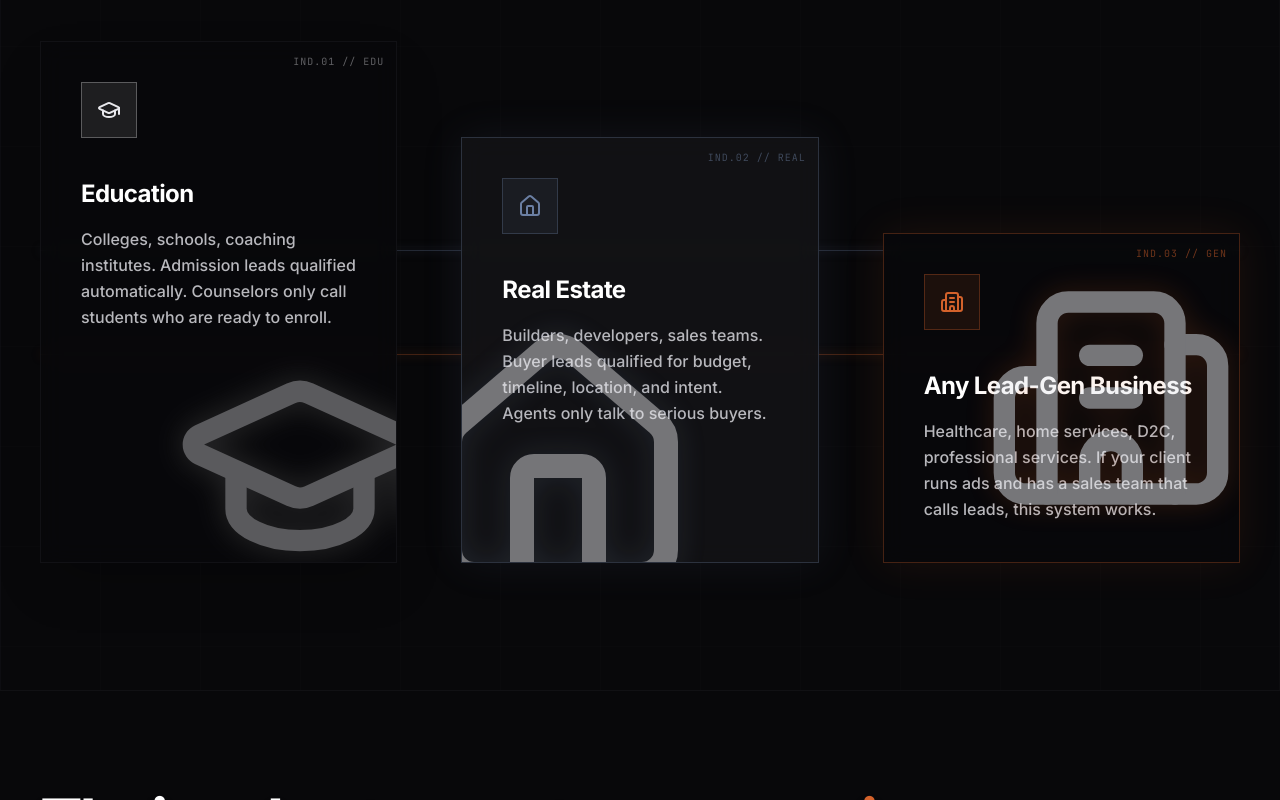
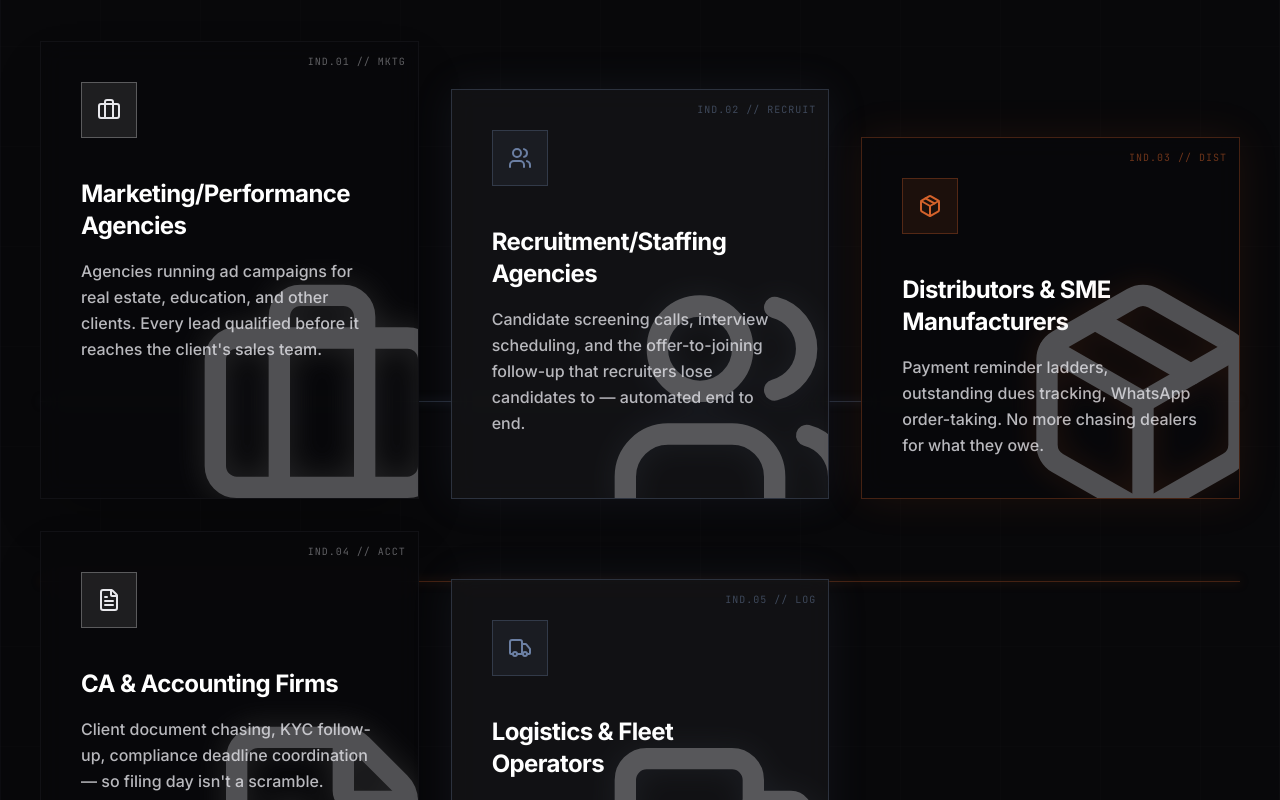
Before and after one commit to Sceduled/kavlron-website, a Next.js app: page / in a window 1280 px wide. Shown: the part 6060-6860 px from the top of the page. Built offline with nearby package versions, Linux system fonts and the light colour scheme.

Commit message:
Phase 7: Industry grid expanded to 5 niches

```diff
--- a/src/app/components/BuiltForSection.tsx
+++ b/src/app/components/BuiltForSection.tsx
@@ -1,28 +1,39 @@
-import { GraduationCap, Home, Building2 } from "lucide-react";
+import { Briefcase, Users, Package, FileText, Truck } from "lucide-react";
 
 const industries = [
   {
-    icon: GraduationCap,
-    title: "Education",
-    description: "Colleges, schools, coaching institutes. Admission leads qualified automatically. Counselors only call students who are ready to enroll."
+    icon: Briefcase,
+    title: "Marketing/Performance Agencies",
+    description: "Agencies running ad campaigns for real estate, education, and other clients. Every lead qualified before it reaches the client's sales team.",
+    label: "IND.01 // MKTG"
   },
   {
-    icon: Home,
-    title: "Real Estate",
-    description: "Builders, developers, sales teams. Buyer leads qualified for budget, timeline, location, and intent. Agents only talk to serious buyers."
+    icon: Users,
+    title: "Recruitment/Staffing Agencies",
+    description: "Candidate screening calls, interview scheduling, and the offer-to-joining follow-up that recruiters lose candidates to — automated end to end.",
+    label: "IND.02 // RECRUIT"
   },
   {
-    icon: Building2,
-    title: "Any Lead-Gen Business",
-    description: "Healthcare, home services, D2C, professional services. If your client runs ads and has a sales team that calls leads, this system works."
+    icon: Package,
+    title: "Distributors & SME Manufacturers",
+    description: "Payment reminder ladders, outstanding dues tracking, WhatsApp order-taking. No more chasing dealers for what they owe.",
+    label: "IND.03 // DIST"
+  },
+  {
+    icon: FileText,
+    title: "CA & Accounting Firms",
+    description: "Client document chasing, KYC follow-up, compliance deadline coordination — so filing day isn't a scramble.",
+    label: "IND.04 // ACCT"
+  },
+  {
+    icon: Truck,
+    title: "Logistics & Fleet Operators",
+    description: "Proof-of-delivery chasing, driver coordination, dispatch status updates, synced automatically instead of lost in a WhatsApp thread.",
+    label: "IND.05 // LOG"
   }
 ];
 
 export default function BuiltForSection() {
-  const Icon0 = industries[0].icon;
-  const Icon1 = industries[1].icon;
-  const Icon2 = industries[2].icon;
-
   return (
     <section className="relative bg-background px-6 py-32 lg:px-10 overflow-hidden">
 
@@ -39,63 +50,64 @@ export default function BuiltForSection() {
       <div className="mx-auto w-full max-w-7xl relative z-10">
         <div className="mb-16 md:mb-24">
           <h2 className="text-[40px] font-bold leading-[1.1] tracking-tighter text-white sm:text-[64px] drop-shadow-xl text-center">
-            Built for businesses <span className="text-foreground">that run on leads.</span>
+            Built for businesses <span className="text-foreground">that run on follow-up.</span>
           </h2>
         </div>
 
-        {/* Cinematic Staggered Grid */}
+        {/* Cinematic Grid */}
         <div className="relative">
           {/* Background architectural connecting lines */}
           <div className="absolute top-[40%] left-0 w-full h-[1px] bg-accent-blue/30 hidden lg:block shadow-[0_0_10px_rgba(107,127,163,0.5)]" />
           <div className="absolute top-[60%] left-0 w-full h-[1px] bg-accent-amber/30 hidden lg:block shadow-[0_0_10px_rgba(212,98,43,0.5)]" />
 
-          <div className="grid grid-cols-1 lg:grid-cols-3 gap-8 lg:gap-16 relative z-10">
+          <div className="grid grid-cols-1 lg:grid-cols-3 gap-8 relative z-10">
+            {industries.map((ind, index) => {
+              const Icon = ind.icon;
+              // Stagger effect
+              const mtClass = index % 3 === 0 ? "" : index % 3 === 1 ? "lg:mt-12" : "lg:mt-24";
 
-            {/* Block 1: Education */}
-            <div className="border border-border/40 bg-background/90 backdrop-blur-md p-8 md:p-10 relative group overflow-hidden shadow-2xl transition-transform duration-500 hover:-translate-y-2">
-              <div className="absolute top-0 right-0 p-3 font-mono text-[10px] text-text-muted/50 uppercase tracking-widest">IND.01 // EDU</div>
+              // Color themes
+              let borderColor = "border-border/40";
+              let shadowColor = "shadow-2xl";
+              let iconColor = "text-foreground";
+              let iconBg = "bg-foreground/10 border-foreground/30";
+              let labelColor = "text-text-muted/50";
+              let bgClass = "bg-background/90";
+              let glowColor = "drop-shadow-[0_0_15px_rgba(255,255,255,0.4)]";
 
-              <div className="absolute -right-8 -bottom-8 opacity-20 pointer-events-none group-hover:scale-110 transition-transform duration-700 animate-[pulse_4s_ease-in-out_infinite] drop-shadow-[0_0_15px_rgba(255,255,255,0.4)]">
-                <Icon0 className="w-64 h-64" />
-              </div>
+              if (index % 3 === 1) {
+                borderColor = "border-accent-blue/30";
+                shadowColor = "shadow-[0_0_40px_rgba(107,127,163,0.1)]";
+                iconColor = "text-accent-blue";
+                iconBg = "bg-accent-blue/10 border-accent-blue/30";
+                labelColor = "text-accent-blue/50";
+                bgClass = "bg-surface-card/90";
+                glowColor = "drop-shadow-[0_0_15px_rgba(107,127,163,0.4)]";
+              } else if (index % 3 === 2) {
+                borderColor = "border-accent-amber/30";
+                shadowColor = "shadow-[0_0_40px_rgba(212,98,43,0.1)]";
+                iconColor = "text-accent-amber";
+                iconBg = "bg-accent-amber/10 border-accent-amber/30";
+                labelColor = "text-accent-amber/50";
+                glowColor = "drop-shadow-[0_0_15px_rgba(212,98,43,0.4)]";
+              }
 
-              <div className="h-14 w-14 border border-foreground/30 bg-foreground/10 flex items-center justify-center mb-10">
-                <Icon0 className="h-6 w-6 text-foreground" />
-              </div>
-              <h3 className="text-2xl font-bold text-white mb-4 tracking-tight">{industries[0].title}</h3>
-              <p className="text-text-muted leading-relaxed font-medium">{industries[0].description}</p>
-            </div>
+              return (
+                <div key={index} className={`border ${borderColor} ${bgClass} backdrop-blur-md p-8 md:p-10 relative group overflow-hidden ${shadowColor} ${mtClass} transition-transform duration-500 hover:-translate-y-2`}>
+                  <div className={`absolute top-0 right-0 p-3 font-mono text-[10px] ${labelColor} uppercase tracking-widest`}>{ind.label}</div>
 
-            {/* Block 2: Real Estate (Staggered down) */}
-            <div className="border border-accent-blue/30 bg-surface-card/90 backdrop-blur-md p-8 md:p-10 relative group overflow-hidden shadow-[0_0_40px_rgba(107,127,163,0.1)] lg:mt-24 transition-transform duration-500 hover:-translate-y-2">
-              <div className="absolute top-0 right-0 p-3 font-mono text-[10px] text-accent-blue/50 uppercase tracking-widest">IND.02 // REAL</div>
+                  <div className={`absolute -right-8 -bottom-8 opacity-10 pointer-events-none group-hover:scale-110 transition-transform duration-700 animate-[pulse_4s_ease-in-out_infinite] ${glowColor}`}>
+                    <Icon className="w-64 h-64" />
+                  </div>
 
-              <div className="absolute -left-12 -bottom-12 opacity-20 pointer-events-none group-hover:scale-110 transition-transform duration-700 animate-[pulse_5s_ease-in-out_infinite] drop-shadow-[0_0_15px_rgba(107,127,163,0.4)]">
-                <Icon1 className="w-72 h-72" />
-              </div>
-
-              <div className="h-14 w-14 border border-accent-blue/30 bg-accent-blue/10 flex items-center justify-center mb-10">
-                <Icon1 className="h-6 w-6 text-accent-blue" />
-              </div>
-              <h3 className="text-2xl font-bold text-white mb-4 tracking-tight">{industries[1].title}</h3>
-              <p className="text-text-muted leading-relaxed font-medium">{industries[1].description}</p>
-            </div>
-
-            {/* Block 3: Any Business (Staggered further down) */}
-            <div className="border border-accent-amber/30 bg-background/90 backdrop-blur-md p-8 md:p-10 relative group overflow-hidden shadow-[0_0_40px_rgba(212,98,43,0.1)] lg:mt-48 transition-transform duration-500 hover:-translate-y-2">
-              <div className="absolute top-0 right-0 p-3 font-mono text-[10px] text-accent-amber/50 uppercase tracking-widest">IND.03 // GEN</div>
-
-              <div className="absolute right-0 top-1/2 -translate-y-1/2 opacity-20 pointer-events-none group-hover:scale-110 transition-transform duration-700 animate-[pulse_4.5s_ease-in-out_infinite] drop-shadow-[0_0_15px_rgba(212,98,43,0.4)]">
-                <Icon2 className="w-64 h-64" />
-              </div>
-
-              <div className="h-14 w-14 border border-accent-amber/30 bg-accent-amber/10 flex items-center justify-center mb-10">
-                <Icon2 className="h-6 w-6 text-accent-amber" />
-              </div>
-              <h3 className="text-2xl font-bold text-white mb-4 tracking-tight">{industries[2].title}</h3>
-              <p className="text-text-muted leading-relaxed font-medium">{industries[2].description}</p>
-            </div>
-
+                  <div className={`h-14 w-14 border ${iconBg} flex items-center justify-center mb-10`}>
+                    <Icon className={`h-6 w-6 ${iconColor}`} />
+                  </div>
+                  <h3 className="text-2xl font-bold text-white mb-4 tracking-tight">{ind.title}</h3>
+                  <p className="text-text-muted leading-relaxed font-medium">{ind.description}</p>
+                </div>
+              );
+            })}
           </div>
         </div>
 
```
